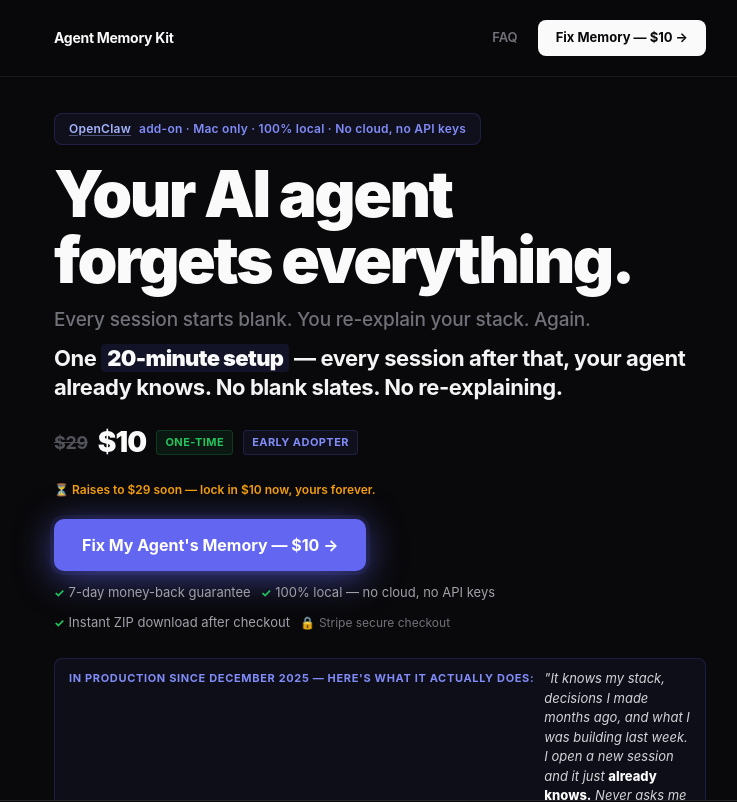
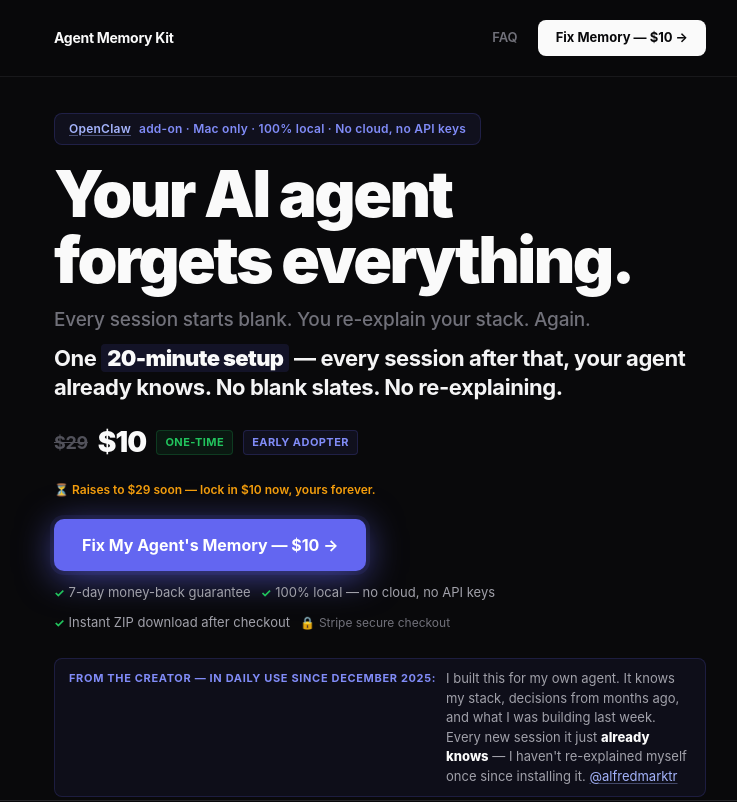
Before and after one commit to marcoiaq/agent-memory-kit, a Next.js app: page / in a window 1280 px wide. Shown: the top 802 px of the page, without its empty margins (260-997 px from the left). Built offline with nearby package versions, Linux system fonts and the light colour scheme; no server answers.

Commit message:
ux: reframe hero creator quote as explicit founder note to eliminate fake-testimonial appearance

```diff
--- a/app/page.tsx
+++ b/app/page.tsx
@@ -638,8 +638,8 @@ export default function Home() {
               </span>
             </span>
             <p className="hero-proof" style={{marginTop:'14px', marginBottom:'0'}}>
-              <span className="hero-proof-label">In production since December 2025 — here&apos;s what it actually does:</span>
-              <span><span style={{fontStyle:'italic', color:'#d4d4d8'}}>"It knows my stack, decisions I made months ago, and what I was building last week. I open a new session and it just <strong style={{color:'#fafafa', fontStyle:'normal', fontWeight:800}}>already knows.</strong> Never asks me to repeat myself."</span>{' '}— <a href="https://x.com/alfredmarktr" target="_blank" rel="noopener noreferrer">@alfredmarktr</a></span>
+              <span className="hero-proof-label">From the creator — in daily use since December 2025:</span>
+              <span>I built this for my own agent. It knows my stack, decisions from months ago, and what I was building last week. Every new session it just <strong style={{color:'#fafafa', fontWeight:800}}>already knows</strong> — I haven&apos;t re-explained myself once since installing it.{' '}<a href="https://x.com/alfredmarktr" target="_blank" rel="noopener noreferrer">@alfredmarktr</a></span>
             </p>
           </div>
 
```
